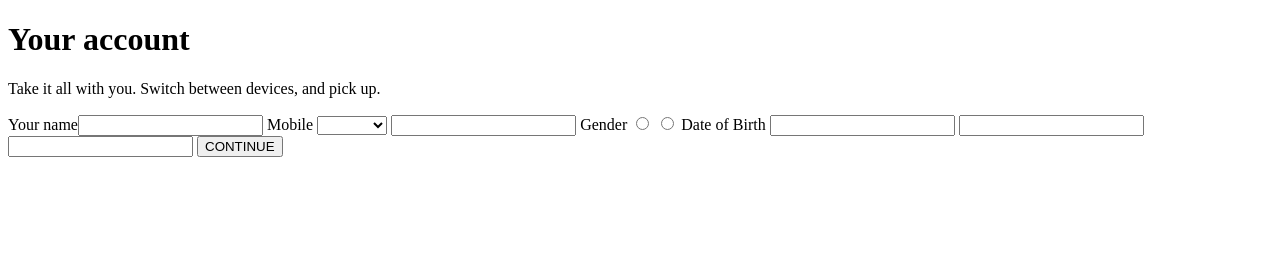
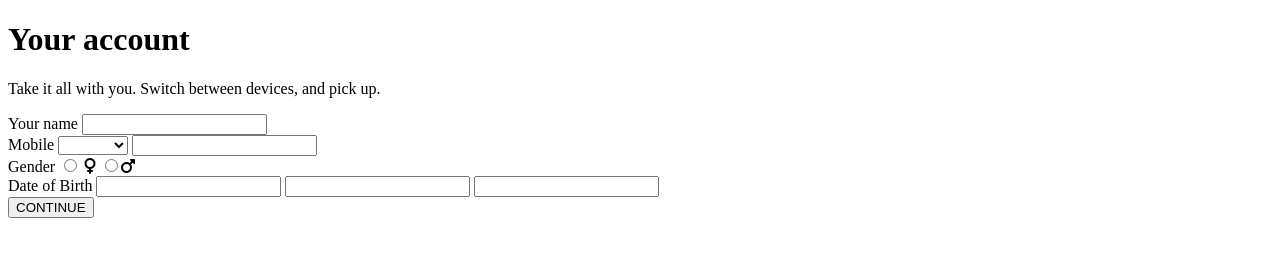
Before and after one commit to burdiyak28/10clouds_form, a plain HTML site: page index.html in a window 1280 px wide. Drawn offline with Linux system fonts and the light colour scheme.

Commit message:
style radio button

```diff
--- a/index.html
+++ b/index.html
@@ -3,38 +3,71 @@
 <head>
 	<meta charset="UTF-8">
 	<title>10clouds</title>
+	<meta http-equiv="X-UA-Compatible" content="IE=edge">
+	<meta name="viewport" content="width=device-width, initial-scale=1">
+	<meta name="author" content="Kate">
+	<meta name="keywords" content="10clouds">
+
+	<link rel="stylesheet" href="css/main.css">
+	<link href="https://fonts.googleapis.com/css?family=Rubik" rel="stylesheet">
+	<script src="https://use.fontawesome.com/36f9002e10.js"></script>
 </head>
 <body>
 	<div class="desktop-form">
+
+		<div class="content">
 			<h1>Your account</h1>
 			<div class="left-side">
 
 			</div>
 			<div class="right-side">
-			<p>Take it all with you. Switch between devices, and pick up.</p>
+				<p>Take it all with you. Switch between devices, and pick up.
+				</p>
 				<form action="" method="POST">
-				<label for="login">Your name</label><input id="login" type="text" name="login">
 
-				<label for="tel">Mobile</label>
+					<div class="form">
+					<label for="login">Your name
+					<input id="login" type="text" name="login">
+					</label>
+					</div>
+
+					<div class="form">
+					<label for="tel">Mobile
 					<select name="tel-code" id="tel-code">
 						<option selected="true" disabled="disabled"></option>
 						<option value="+48(PL)">+48(PL)</option>
 					</select>
 					<input id="tel" type="text" name="tel">
+					</label>
+					</div>
 
+					<div class="form">
 					<label for="gender" id="gender">Gender</label>
-				<input type="radio" name="gender">
-				<input type="radio" name="gender">
+					<label><input id="radio" type="radio" name="gender">
+						<i class="fa fa-venus" aria-hidden="true"></i>
+						<span class="span"></span></label>
+					<label class="no"><input id="radio" type="radio" name="gender"><i class="fa fa-mars" aria-hidden="true"></i>
+					</label>
+					</div>
 
-				<label for="birth" id="birth">Date of Birth</label>
-				<input type="text" name="day">
-				<input type="text" name="month">
-				<input type="text" name="year">
+
+					<div class="form">
+					<label for="birth" id="birth">Date of Birth
+					<input id="day" type="text" name="day">
+					<input id="month" type="text" name="month">
+					<input id="year" type="text" name="year">
+					</label>
+					</div>
 
 					<button type="submit">CONTINUE</button>
 				</form>
 
 			</div>
 		</div>
+	</div>
+
+
+
+
 </body>
 </html>
```
Lines whose indentation alone changed are shown as unchanged.
